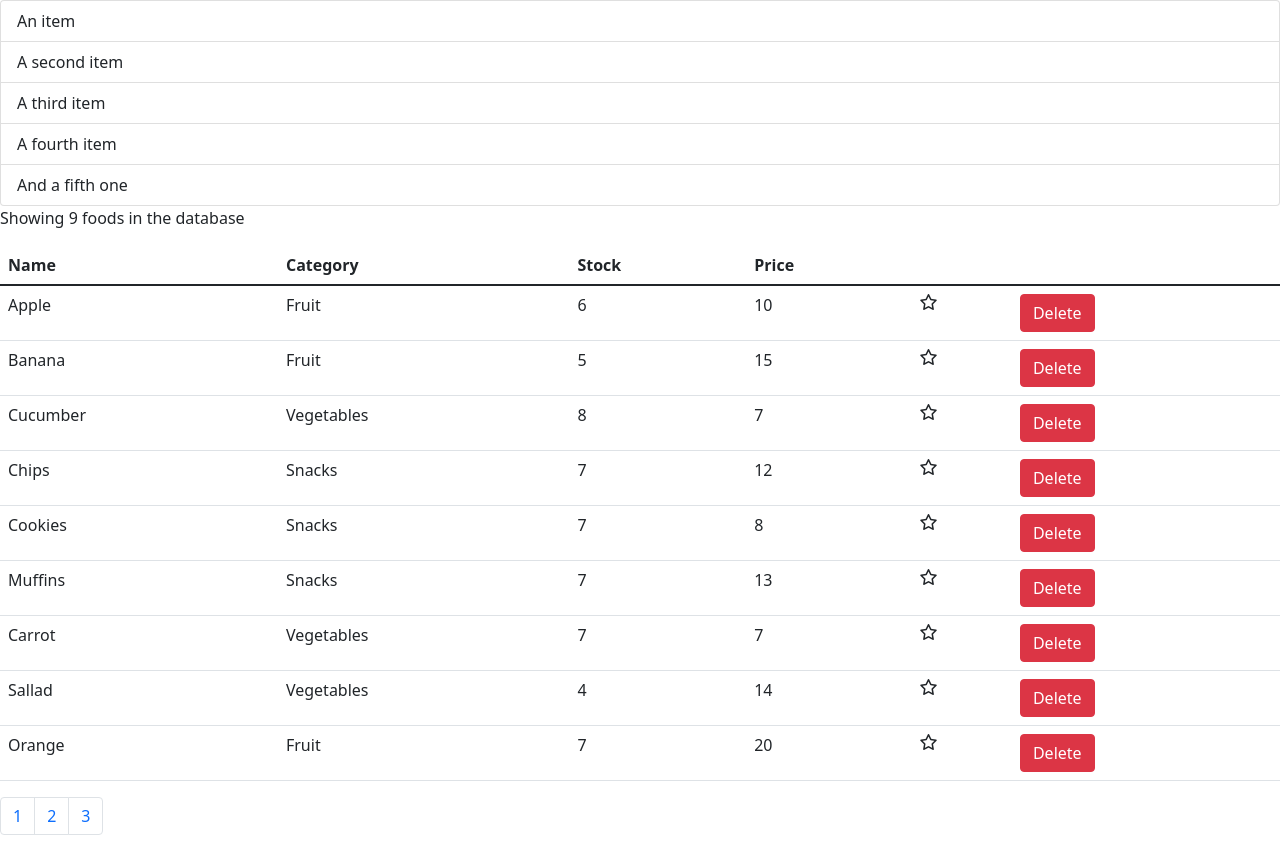
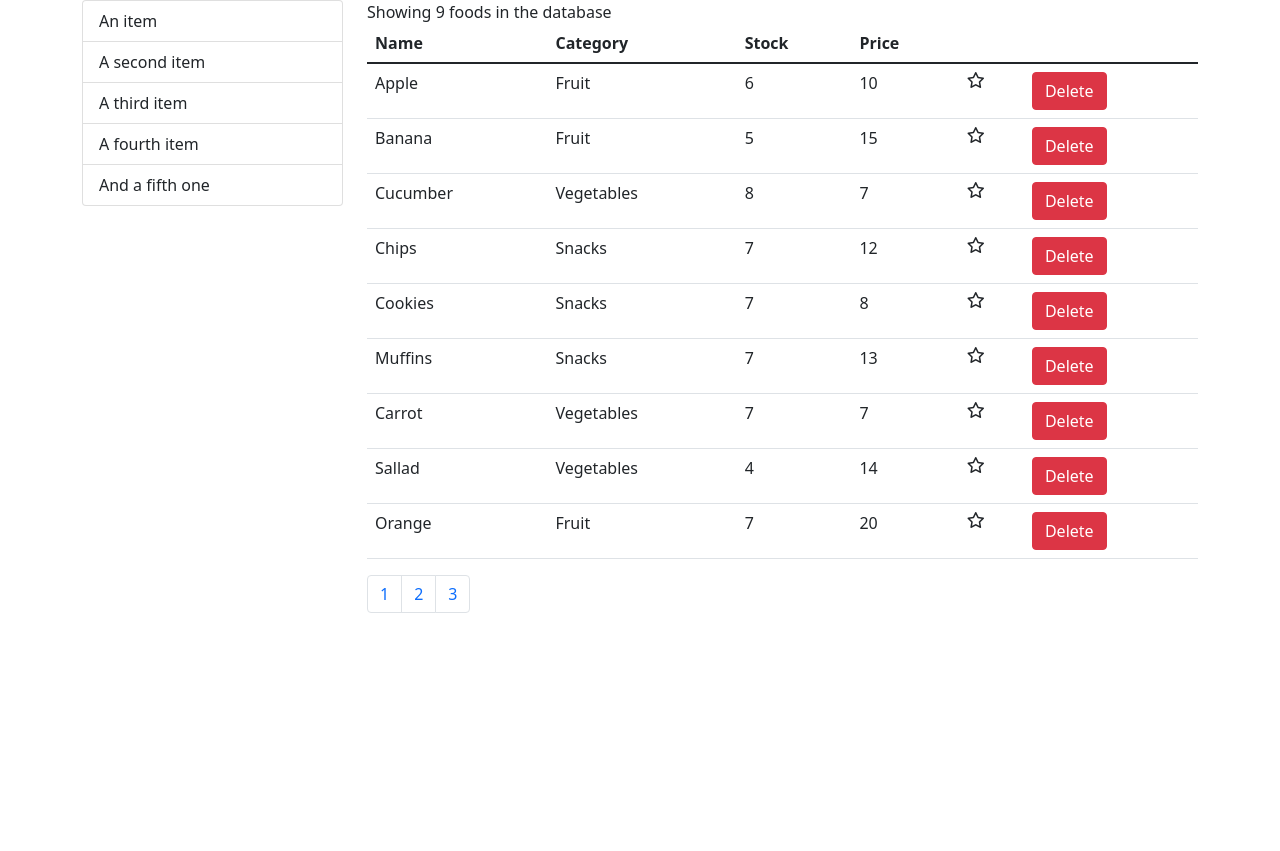
Before and after one commit to eva-hs/intensive-foods, a React (Create React App) app: page / in a window 1280 px wide. After the commit the page ends 800 px from the top, so only its background shows below. Built offline with nearby package versions, Linux system fonts and the light colour scheme.

Commit message:
Placed foods table in grid

```diff
--- a/src/App.jsx
+++ b/src/App.jsx
@@ -47,8 +47,15 @@
       <p>There are no foods in the database</p>
     ) : (
       <>
+        <div className="container">
+          <div className="row">
+            <div className="col-3">
               <ListGroup />
-        <p>Showing {this.state.foods.length} foods in the database</p>
+            </div>
+            <div className="col-9">
+              <span>
+                Showing {this.state.foods.length} foods in the database
+              </span>
               <table className="table">
                 <thead>
                   <tr>
@@ -87,6 +94,9 @@
                 paginationValues={this.state.paginationValues}
                 onPaginationClick={this.handlePaginationClick}
               />
+            </div>
+          </div>
+        </div>
       </>
     );
   }
--- a/src/components/common/ListGroup.jsx
+++ b/src/components/common/ListGroup.jsx
@@ -3,12 +3,12 @@
 class ListGroup extends Component {
   render() {
     return (
-      <ul class="list-group">
-        <li class="list-group-item">An item</li>
-        <li class="list-group-item">A second item</li>
-        <li class="list-group-item">A third item</li>
-        <li class="list-group-item">A fourth item</li>
-        <li class="list-group-item">And a fifth one</li>
+      <ul className="list-group">
+        <li className="list-group-item">An item</li>
+        <li className="list-group-item">A second item</li>
+        <li className="list-group-item">A third item</li>
+        <li className="list-group-item">A fourth item</li>
+        <li className="list-group-item">And a fifth one</li>
       </ul>
     );
   }
```
Lines whose indentation alone changed are shown as unchanged.
